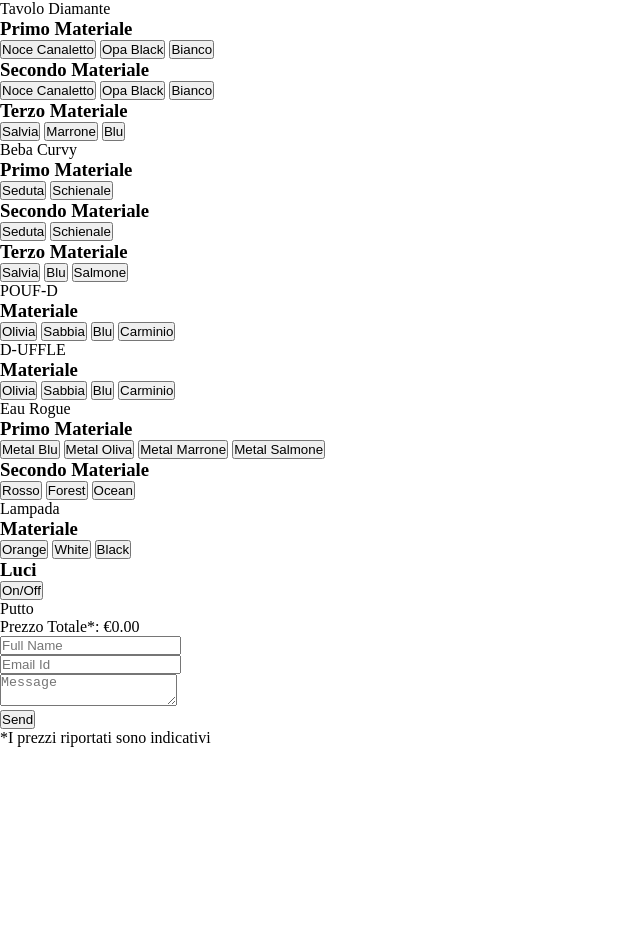
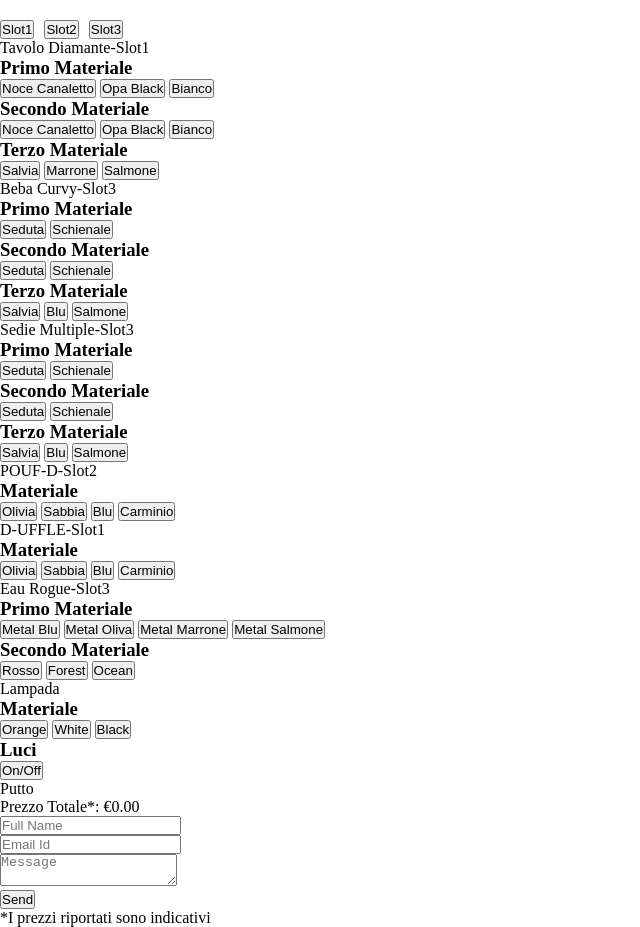
Before and after one commit to RTView/rtview.github.io, a website with bundled scripts: page index.html in a window 1280 px wide. Shown: the whole page, without its empty margins (0-640 px from the left). Before the commit the page ends 800 px from the top, so only its background shows below. Built offline with nearby package versions, Linux system fonts and the light colour scheme.

Commit message:
added Slots

```diff
--- a/index.html
+++ b/index.html
@@ -38,9 +38,15 @@
     <div class="product-view">
       <div id="video-container"></div>
     </div>
-    <div class="product-details">
+      <div class="product-details">
+        <!-- Contenitore per i bottoni affiancati -->
+        <div style="display: flex; gap: 10px; margin-top: 20px;">
+        <button type="button" onclick="handleSendCommand({changespot: '0'})">Slot1</button>
+        <button type="button" onclick="handleSendCommand({changespot: '1'})">Slot2</button>
+        <button type="button" onclick="handleSendCommand({changespot: '2'})">Slot3</button>
+      </div>
       <div class="option">
-        <label onclick="toggleDropdown('tavolodiamante'); handleSendCommand({changemesh: 'TavoloDiamante00'}); selectModel('TavoloDiamante00')">Tavolo Diamante</label>
+        <label onclick="toggleDropdown('tavolodiamante'); handleSendCommand({changemesh: 'TavoloDiamante00'}); selectModel('TavoloDiamante00')">Tavolo Diamante-Slot1</label>
         <div id="tavolodiamante" class="dropdown-content">
           <h3>Primo Materiale</h3>
           <button id="nocecanaletto" onclick="handleSendCommand({firstmaterial: 'NoceCanaletto'}); selectMaterial('first', 'NoceCanaletto')">Noce Canaletto</button>
@@ -52,12 +58,12 @@
           <button id="schienale" onclick="handleSendCommand({secondmaterial: 'Bianco'}); selectMaterial('second', 'Bianco')">Bianco</button>
           <h3>Terzo Materiale</h3>
           <button id="salvia" onclick="handleSendCommand({thirdmaterial: 'Salvia'}); selectMaterial('third', 'Salvia')">Salvia</button>
-          <button id="blu" onclick="handleSendCommand({thirdmaterial: 'Blu'}); selectMaterial('third', 'Marrone')">Marrone</button>
-          <button id="carminio" onclick="handleSendCommand({thirdmaterial: 'Salmone'}); selectMaterial('third', 'Blu')">Blu</button>
+          <button id="blu" onclick="handleSendCommand({thirdmaterial: 'Marrone'}); selectMaterial('third', 'Marrone')">Marrone</button>
+          <button id="carminio" onclick="handleSendCommand({thirdmaterial: 'Salmone'}); selectMaterial('third', 'Blu')">Salmone</button>
         </div>
       </div>
       <div class="option">
-        <label onclick="toggleDropdown('bebacurvy'); handleSendCommand({changemesh: 'Beba00'}); selectModel('Beba00')">Beba Curvy</label>
+        <label onclick="toggleDropdown('bebacurvy'); handleSendCommand({changemesh: 'Beba00'}); selectModel('Beba00')">Beba Curvy-Slot3</label>
         <div id="bebacurvy" class="dropdown-content">
           <h3>Primo Materiale</h3>
           <button id="seduta" onclick="handleSendCommand({firstmaterial: 'ClothSeduta'}); selectMaterial('first', 'Seduta')">Seduta</button>
@@ -72,7 +78,22 @@
         </div>
       </div>
       <div class="option">
-        <label onclick="toggleDropdown('sedia00'); handleSendCommand({changemesh: 'Sedia00'}); selectModel('Sedia00')">POUF-D</label>
+        <label onclick="toggleDropdown('fivecurvy'); handleSendCommand({changemesh: 'FiveCurvy'}); selectModel('Beba00')">Sedie Multiple-Slot3</label>
+        <div id="fivecurvy" class="dropdown-content">
+          <h3>Primo Materiale</h3>
+          <button id="seduta" onclick="handleSendCommand({firstmaterial: 'ClothSeduta'}); selectMaterial('first', 'Seduta')">Seduta</button>
+          <button id="schienale" onclick="handleSendCommand({firstmaterial: 'ClothSchienale'}); selectMaterial('first', 'Schienale')">Schienale</button>
+          <h3>Secondo Materiale</h3>
+          <button id="seduta" onclick="handleSendCommand({secondmaterial: 'ClothSeduta'}); selectMaterial('second', 'Seduta')">Seduta</button>
+          <button id="schienale" onclick="handleSendCommand({secondmaterial: 'ClothSchienale'}); selectMaterial('second', 'Schienale')">Schienale</button>
+          <h3>Terzo Materiale</h3>
+          <button id="salvia" onclick="handleSendCommand({thirdmaterial: 'Salvia'}); selectMaterial('third', 'Seduta')">Salvia</button>
+          <button id="blu" onclick="handleSendCommand({thirdmaterial: 'Blu'}); selectMaterial('third', 'Schienale')">Blu</button>
+          <button id="carminio" onclick="handleSendCommand({thirdmaterial: 'Salmone'}); selectMaterial('third', 'Schienale')">Salmone</button>
+        </div>
+      </div>
+      <div class="option">
+        <label onclick="toggleDropdown('sedia00'); handleSendCommand({changemesh: 'Sedia00'}); selectModel('Sedia00')">POUF-D-Slot2</label>
         <div id="sedia00" class="dropdown-content">
           <h3>Materiale</h3>
           <button id="olivia" onclick="handleSendCommand({firstmaterial: 'Olivia'}); selectMaterial('first', 'Olivia')">Olivia</button>
@@ -85,7 +106,7 @@
         </div>
       </div>
       <div class="option">
-        <label onclick="toggleDropdown('sedia01'); handleSendCommand({changemesh: 'Sedia01'}); selectModel('Sedia01')">D-UFFLE</label>
+        <label onclick="toggleDropdown('sedia01'); handleSendCommand({changemesh: 'Sedia01'}); selectModel('Sedia01')">D-UFFLE-Slot1</label>
         <div id="sedia01" class="dropdown-content">
           <h3>Materiale</h3>
           <button id="olivia" onclick="handleSendCommand({firstmaterial: 'Olivia'}); selectMaterial('first', 'Olivia')">Olivia</button>
@@ -98,7 +119,7 @@
         </div>
       </div>
       <div class="option">
-        <label onclick="toggleDropdown('giacca'); handleSendCommand({changemesh: 'Giacca00'}); selectModel('Giacca00')">Eau Rogue</label>
+        <label onclick="toggleDropdown('giacca'); handleSendCommand({changemesh: 'Giacca00'}); selectModel('Giacca00')">Eau Rogue-Slot3</label>
         <div id="giacca" class="dropdown-content">
           <h3>Primo Materiale</h3>
           <button id="olivia" onclick="handleSendCommand({firstmaterial: 'Olivia'}); selectMaterial('first', 'Olivia')">Metal Blu</button>
```
